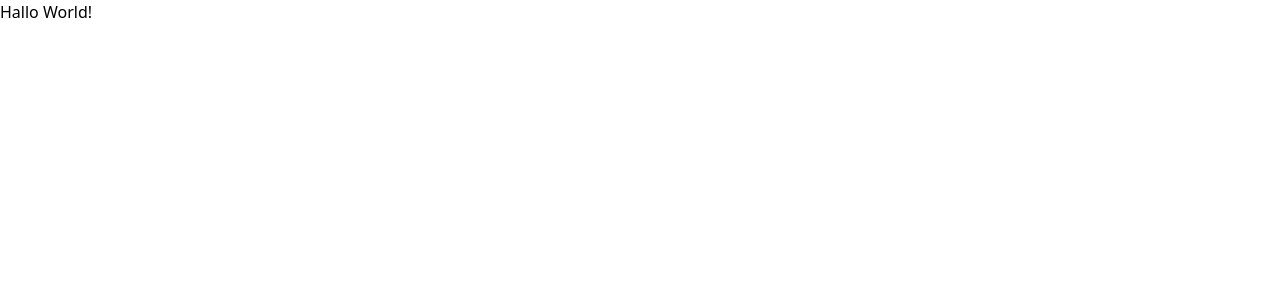
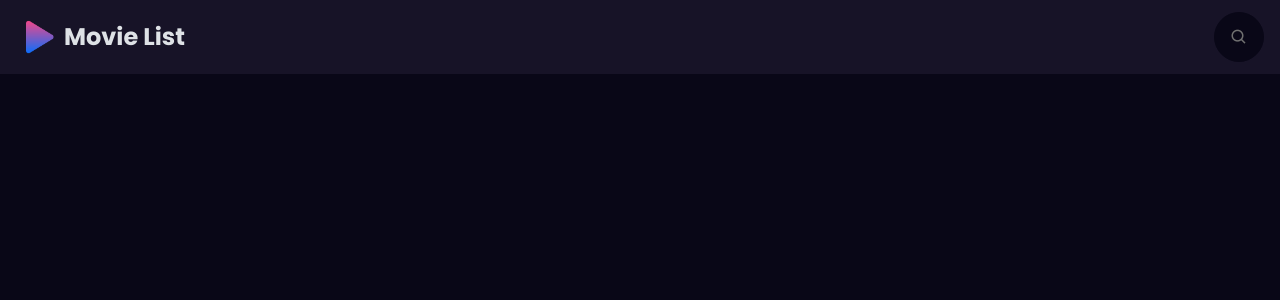
Before and after one commit to Superior231/movie-list, a React (Vite) app: page / in a window 1280 px wide. Shown: the top 300 px of the page. Built offline with nearby package versions, Linux system fonts and the light colour scheme.

Commit message:
Add {style}: navbar

```diff
--- a/index.html
+++ b/index.html
@@ -4,6 +4,8 @@
     <meta charset="UTF-8" />
     <link rel="icon" type="image/svg+xml" href="./public/icon.png" />
     <meta name="viewport" content="width=device-width, initial-scale=1.0" />
+    <!-- BoxIcons -->
+    <link href='https://unpkg.com/boxicons@2.1.4/css/boxicons.min.css' rel='stylesheet'>
     <title>Movie List</title>
   </head>
   <body>
--- a/src/assets/css/style.css
+++ b/src/assets/css/style.css
@@ -1,3 +1,157 @@
-@tailwind base;
-@tailwind components;
-@tailwind utilities;
+@import url("https://fonts.googleapis.com/css2?family=Poppins:wght@300;400;500;600;700&display=swap");
+
+
+:root {
+    /* Color */
+    --body-color: #090717;
+    --primary-color: #0d6efd;
+    --primary-color-opacity: #0d6dfd1c;
+    --primary-color-light: #f6f5ff;
+    --card-color: #161326;
+    --sidebar-color: var(--card-color);
+    --toggle-color: #ddd;
+    --src-border-color: #707070;
+    --input-box-shadow: #257cc4;
+    --card-hover: #1b1731;
+    --nav-bottom-icon-color: #f6f5ff;
+    --bg-scroll-bar: #e4e9f7;
+    --thumb-color: #b1b1b1;
+    --thumb-hover-color: #888;
+    /* Color End */
+
+    /* Text Color */
+    --text-color: #dee2e6;
+    --text-color-muted: #707070;
+    --text-color-primary: var(--primary-color);
+    /* Text Color */
+
+    /* Transisi */
+    --tran-02: all 0.2s ease;
+    --tran-03: all 0.3s ease;
+    --tran-04: all 0.4s ease;
+    --tran-05: all 0.5s ease;
+    /* Transisi End */
+}
+
+* {
+    font-family: "Poppins", sans-serif;
+    margin: 0;
+    padding: 0;
+    box-sizing: border-box;
+}
+body {
+    background-color: var(--body-color);
+}
+
+
+/* Colors */
+a {
+    color: var(--primary-color) !important;
+}
+.primary-color {
+    color: var(--primary-color) !important;
+}
+.text-color,
+label {
+    color: var(--text-color) !important;
+}
+.btn-primary {
+    background-color: var(--primary-color) !important;
+    border-color: var(--primary-color) !important;
+}
+.bg-primary {
+    background-color: var(--primary-color) !important;
+}
+.bg-color {
+    background-color: var(--background-color) !important;
+}
+.bg-secondary {
+    background-color: var(--secondary-color) !important;
+}
+.border-primary {
+    border-color: var(--primary-color) !important;
+}
+.bg-modal {
+    background-color: var(--nav-color) !important;
+}
+.btn-close {
+    border-color: var(--text-color) !important;
+}
+/* Colors End */
+
+
+
+/* Text Size */
+h1 {
+    font-size: clamp(30px, 2.5vw, 35px);
+}
+h2 {
+    font-size: clamp(25px, 2.5vw, 30px);
+}
+h3 {
+    font-size: clamp(20px, 2.5vw, 25px);
+}
+h4 {
+    font-size: clamp(17px, 2.5vw, 20px);
+}
+h5 {
+    font-size: clamp(15px, 2.5vw, 17px);
+}
+h6,
+a,
+span,
+p {
+    font-size: clamp(13px, 2.5vw, 15px);
+}
+/* Text Size End */
+
+
+
+/* Navbar */
+nav {
+    background-color: #171327;
+}
+
+/* search box */
+nav .search-box {
+    display: flex;
+    align-items: center;
+    justify-content: center;
+    border-radius: 50px;
+    border: 1px solid var(--body-color);
+    background-color: var(--body-color);
+    padding: 10px 15px;
+    cursor: pointer;
+}
+nav .search-box input {
+    width: 0;
+    border: none;
+    outline: none;
+    background-color: transparent;
+    color: var(--text-color);
+}
+nav .search-box input::placeholder,
+nav .search-box i {
+    color: var(--text-color-muted);
+}
+nav .search-box:focus-within,
+nav .search-box:focus-within i {
+    border-color: var(--primary-color);
+    color: var(--primary-color);
+}
+nav .search-box.active input {
+    width: 100%;
+    padding: 0px 10px;
+    transition: var(--tran-05);
+}
+
+@media (max-width: 576px) {
+    nav .logo.active {
+        display: none;
+    }
+    nav .search-box.active {
+        width: 100%;
+        transition: var(--tran-03);
+    }
+}
+/* Navbar End */
--- /dev/null
+++ b/src/components/Navbar.jsx
@@ -0,0 +1,23 @@
+import Search from "./Search";
+import { useState } from "react";
+
+export default function Navbar() {
+    const [isActive, setIsActive] = useState(false);
+
+    const handleToggle = (e) => {
+        e.preventDefault();
+        setIsActive((prev) => !prev); // Membalikkan nilai isActive
+    };
+
+    return (
+        <nav>
+            <div className="container mx-auto px-4 py-3 flex justify-between items-center">
+                <a href="/" className={`logo flex items-center gap-2 ${isActive ? "active" : ""}`}>
+                    <img src="/public/icon.png" alt="logo" className="w-10 h-10" />
+                    <h1 className="text-2xl font-bold text-color">Movie List</h1>
+                </a>
+                <Search isActive={isActive} handleToggle={handleToggle} />
+            </div>
+        </nav>
+    );
+}
--- /dev/null
+++ b/src/components/Search.jsx
@@ -0,0 +1,21 @@
+/* eslint-disable react/prop-types */
+export default function Search({ isActive, handleToggle }) {
+    return (
+        <form className={`search-box ${isActive ? "active" : ""}`}>
+            <i className="bx bx-search text-lg" onClick={handleToggle}></i>
+            <input
+                type="text"
+                placeholder="Search movie..."
+            />
+            {isActive && (
+                <i
+                    className="bx bx-x text-lg"
+                    onClick={(e) => {
+                        e.stopPropagation();
+                        handleToggle(e);
+                    }}
+                ></i>
+            )}
+        </form>
+    );
+}
--- /dev/null
+++ b/src/input.css
@@ -0,0 +1,3 @@
+@tailwind base;
+@tailwind components;
+@tailwind utilities;
--- a/src/output.css
+++ b/src/output.css
@@ -588,28 +588,111 @@ video {
   }
 }
 
+.mx-auto {
+  margin-left: auto;
+  margin-right: auto;
+}
+
+.ms-0 {
+  margin-inline-start: 0px;
+}
+
 .flex {
   display: flex;
 }
 
-.justify-center {
-  justify-content: center;
+.hidden {
+  display: none;
 }
 
-.text-3xl {
-  font-size: 1.875rem;
-  line-height: 2.25rem;
+.h-10 {
+  height: 2.5rem;
+}
+
+.w-10 {
+  width: 2.5rem;
+}
+
+.w-auto {
+  width: auto;
+}
+
+.items-center {
+  align-items: center;
+}
+
+.justify-between {
+  justify-content: space-between;
+}
+
+.gap-2 {
+  gap: 0.5rem;
+}
+
+.bg-red-600 {
+  --tw-bg-opacity: 1;
+  background-color: rgb(220 38 38 / var(--tw-bg-opacity, 1));
+}
+
+.bg-transparent {
+  background-color: transparent;
+}
+
+.bg-red-500 {
+  --tw-bg-opacity: 1;
+  background-color: rgb(239 68 68 / var(--tw-bg-opacity, 1));
+}
+
+.py-3 {
+  padding-top: 0.75rem;
+  padding-bottom: 0.75rem;
+}
+
+.px-5 {
+  padding-left: 1.25rem;
+  padding-right: 1.25rem;
+}
+
+.px-4 {
+  padding-left: 1rem;
+  padding-right: 1rem;
+}
+
+.ps-0 {
+  padding-inline-start: 0px;
+}
+
+.text-2xl {
+  font-size: 1.5rem;
+  line-height: 2rem;
+}
+
+.text-lg {
+  font-size: 1.125rem;
+  line-height: 1.75rem;
 }
 
 .font-bold {
   font-weight: 700;
 }
 
-.text-red-800 {
-  --tw-text-opacity: 1;
-  color: rgb(153 27 27 / var(--tw-text-opacity, 1));
+.text-transparent {
+  color: transparent;
 }
 
-.underline {
-  text-decoration-line: underline;
+.text-white {
+  --tw-text-opacity: 1;
+  color: rgb(255 255 255 / var(--tw-text-opacity, 1));
 }
+
+@media (min-width: 640px) {
+  .sm\:mx-5 {
+    margin-left: 1.25rem;
+    margin-right: 1.25rem;
+  }
+
+  .sm\:mx-10 {
+    margin-left: 2.5rem;
+    margin-right: 2.5rem;
+  }
+}
--- a/src/pages/App.jsx
+++ b/src/pages/App.jsx
@@ -1,9 +1,11 @@
+import '../input.css'
 import '../assets/css/style.css'
+import Navbar from '../components/navbar'
 
 function App() {
   return (
     <>
-      <h1>Hallo World!</h1>
+      <Navbar />
     </>
   )
 }
```
